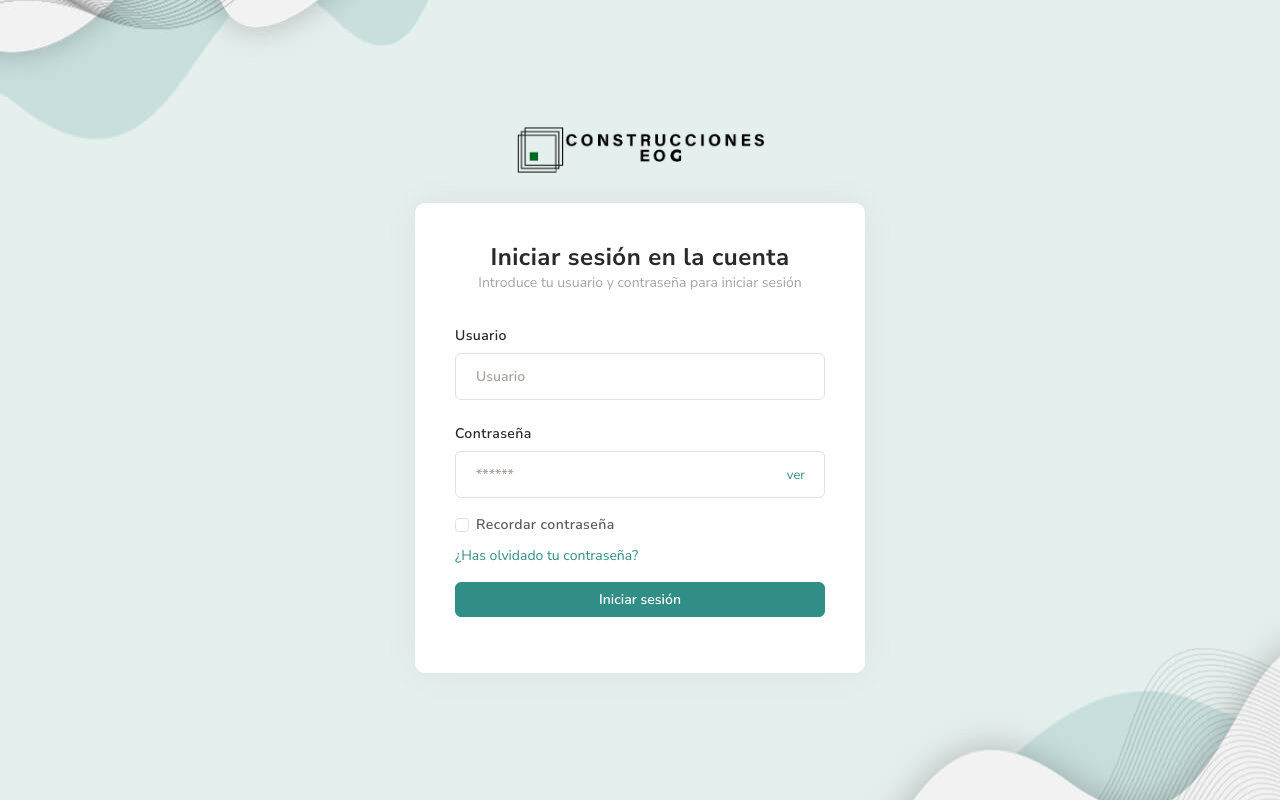
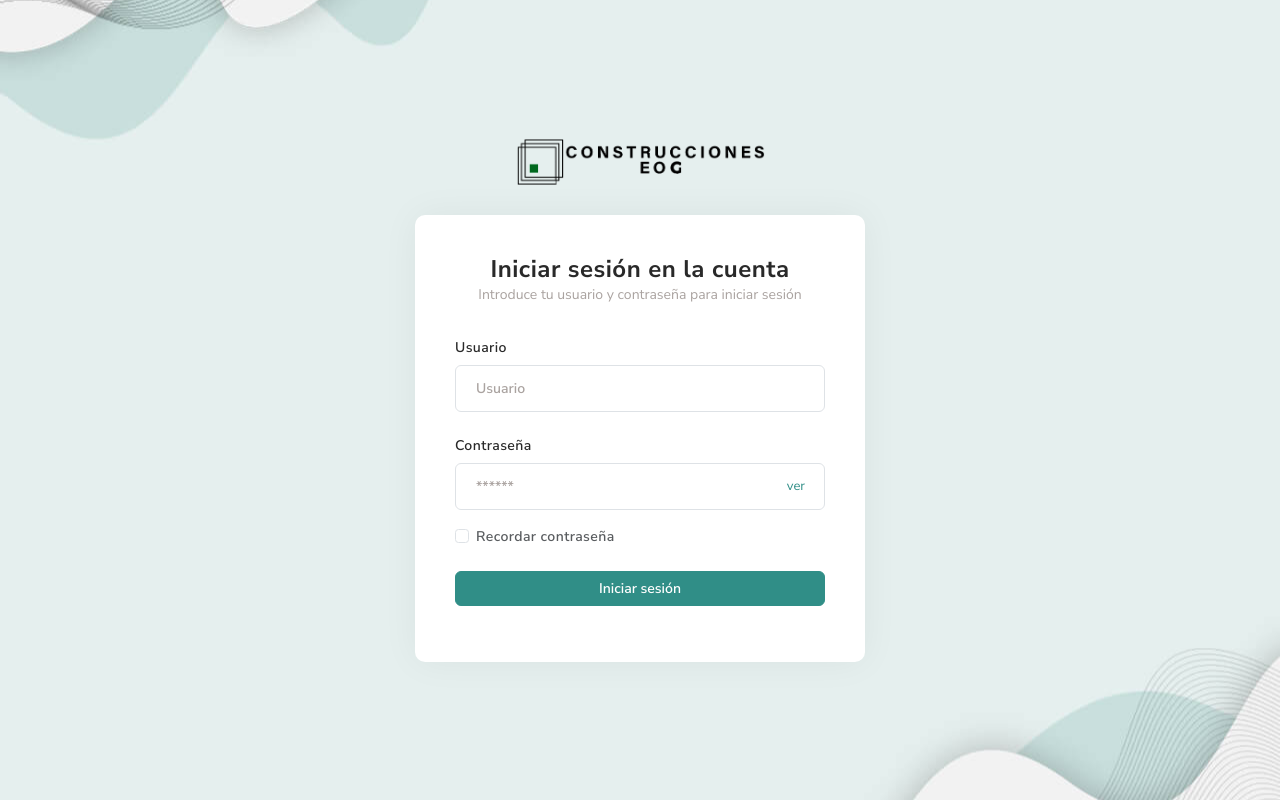
Before and after one commit to ivanmdh/EOG, a Next.js app in the folder eogFE/: page /login in a window 1280 px wide. Built offline with nearby package versions, Linux system fonts and the light colour scheme; no server answers.

Commit message:
Update UserForm.tsx

```diff
--- a/eogFE/src/Amero/Components/Auth/UserForm.tsx
+++ b/eogFE/src/Amero/Components/Auth/UserForm.tsx
@@ -57,7 +57,7 @@ export const UserForm = () => {
                             <Input id="checkbox1" type="checkbox" />
                             <Label className="text-muted" htmlFor="checkbox1">Recordar contraseña</Label>
                         </FormGroup>
-                        <Link className="link" href={`/authentication/forget_password`}>¿Has olvidado tu contraseña?</Link>
+                        { /* <Link className="link" href={`/authentication/forget_password`}>¿Has olvidado tu contraseña?</Link> */ }
                         <div className="text-end mt-3"><Button type="submit" color="primary" block>Iniciar sesión</Button></div>
                     </FormGroup>
                 </Form>
```
